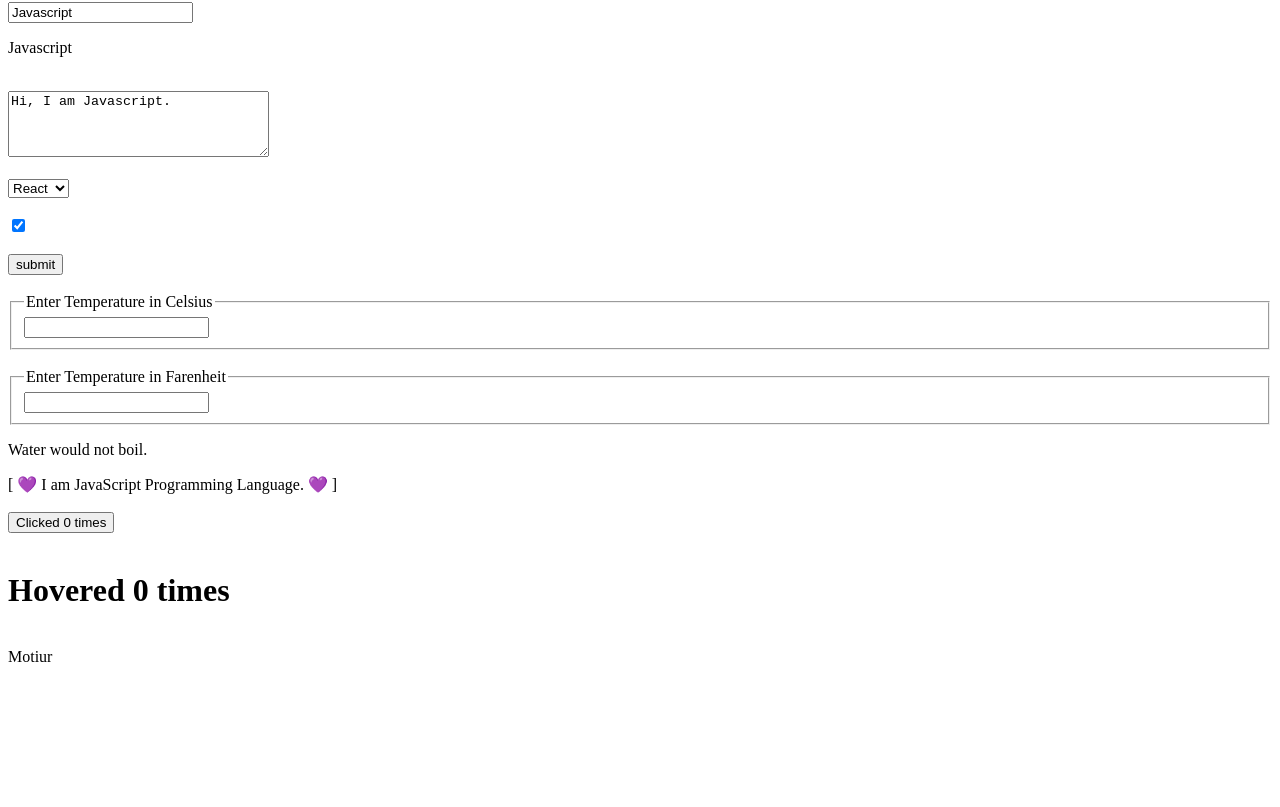
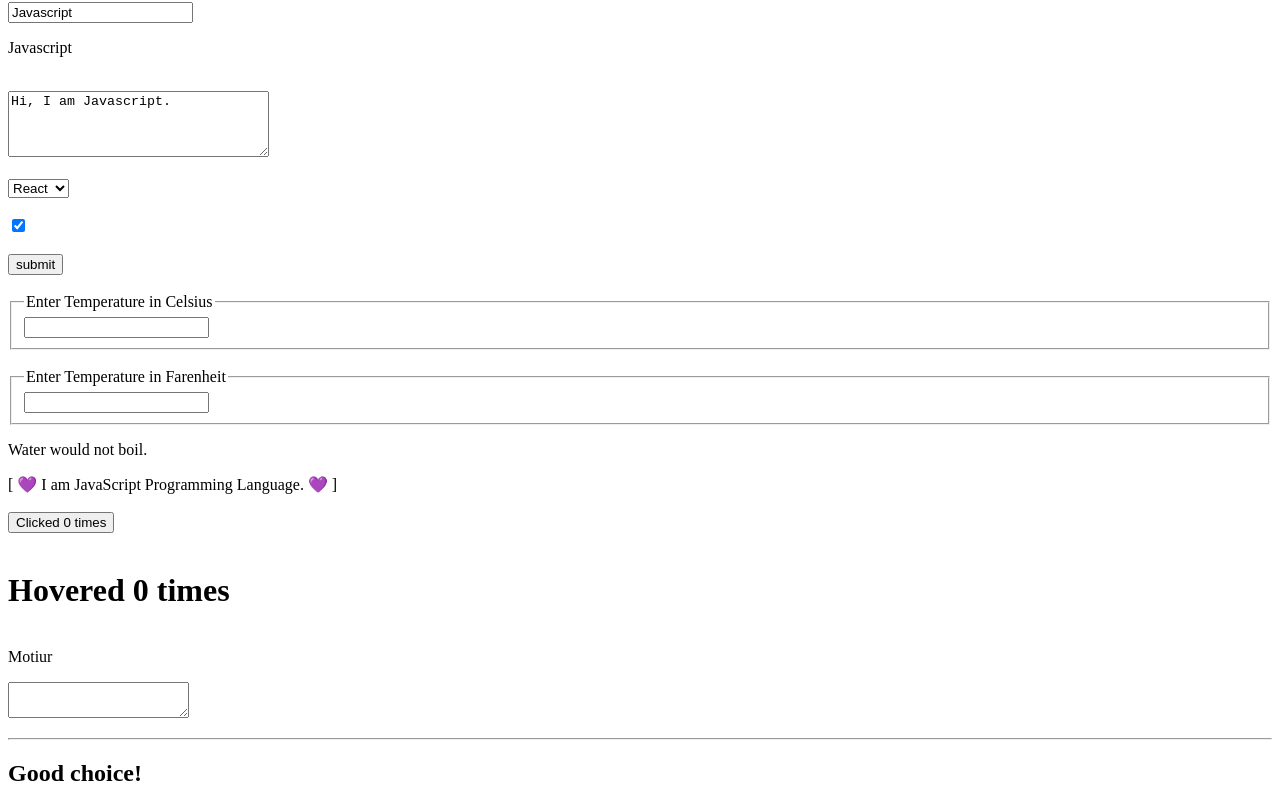
Before and after one commit to motiurrahman124/react-practice, a React (Create React App) app: page / in a window 1280 px wide. Shown: the part 591-1398 px from the top of the page. Before the commit the page ends 1265 px from the top, so only its background shows below. Built offline with nearby package versions, Linux system fonts and the light colour scheme.

Commit message:
use state hook

```diff
--- a/src/App.js
+++ b/src/App.js
@@ -2,6 +2,7 @@
 import ClickCounter from './components/ClickCounter';
 import HoverCounter from './components/HoverCounter';
 import User from './components/User';
+import Todo from './components/Todo';
 import ClockList from './components/ClockList';
 import Bracket from './components/composition/Bracket';
 import Emoji from './components/composition/Emoji';
@@ -43,7 +44,7 @@
       <ClickCounter/><br />
       <HoverCounter/><br />
       <User name={(isLoggedIn) => (isLoggedIn ? 'Motiur': 'Guest')}/>
-
+      <Todo/>
 
     </div>
   );
--- /dev/null
+++ b/src/components/Todo.js
@@ -0,0 +1,32 @@
+import { useState } from "react";
+
+function Todo() {
+
+    const [todo, setTodo] = useState('');
+    const [warning, setWarning] = useState('');
+
+    const handleInput = (e) => {
+        const inputValue = e.target.value;
+        const warning = inputValue.includes('.js') ? 'You need javascript skill to complete the task. Do you have it?' : null;
+
+        setTodo(inputValue);
+        setWarning(warning);
+    };
+
+    return (
+        <div>
+        <p>{todo}</p>
+        <p>
+            <textarea
+            name="todo"
+            value={todo}
+            onChange={handleInput}
+            ></textarea>
+        </p>
+        <hr />
+        <h2>{ warning || 'Good choice!'}</h2>
+        </div>
+    );
+}
+
+export default Todo;
```
